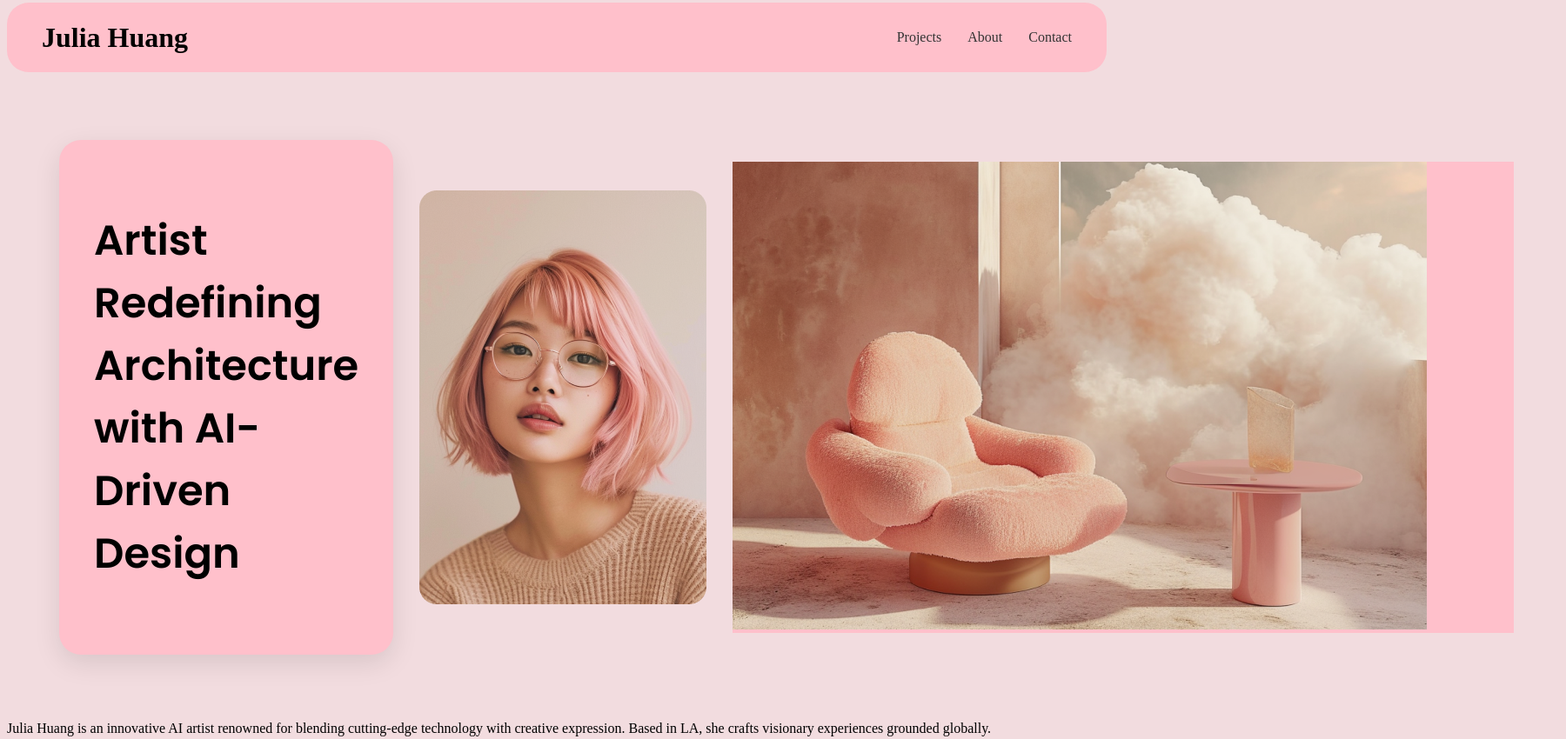
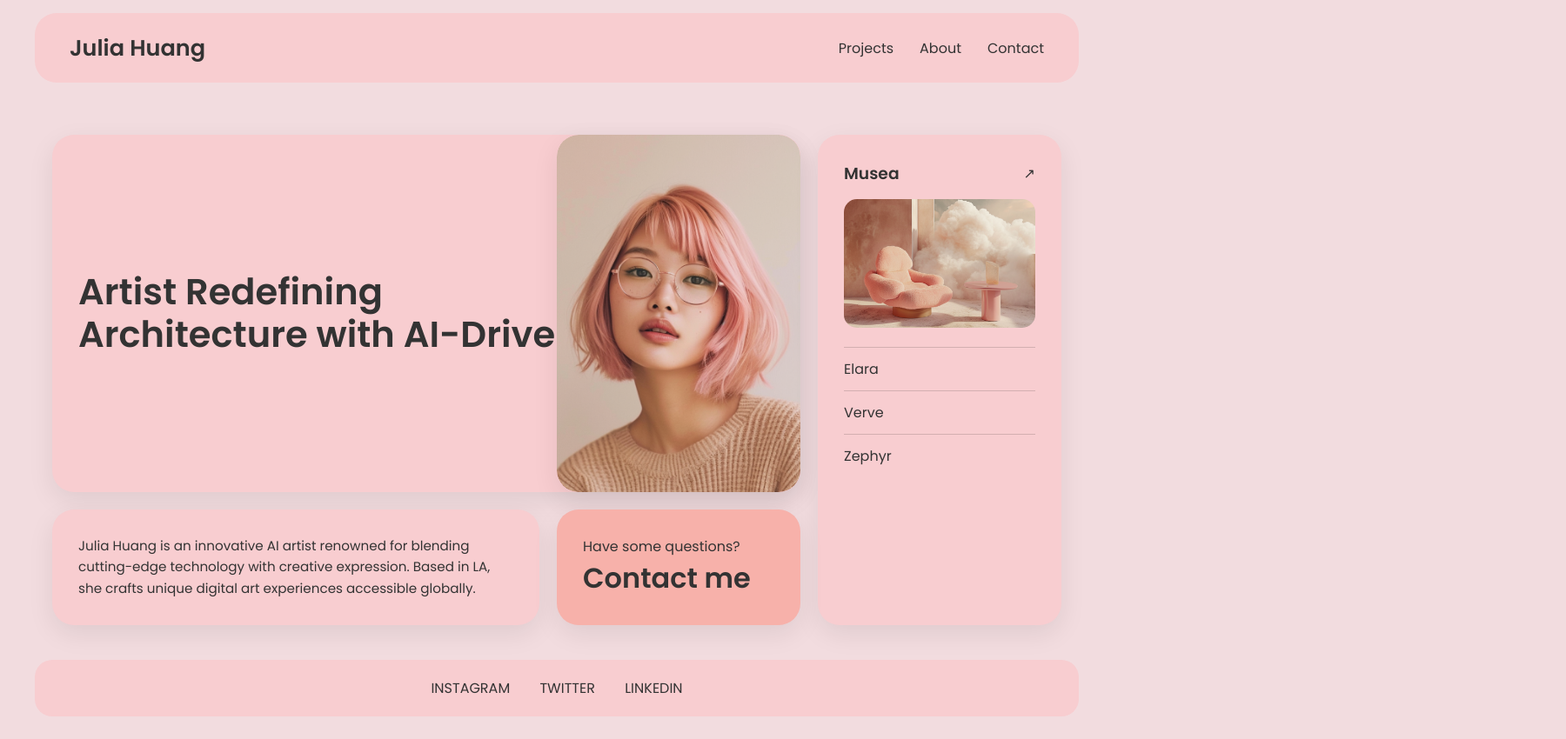
Before and after one commit to lSagenav/html, a plain HTML site: page index.html in a window 1280 px wide. Shown: the part 5-855 px from the top of the page at 87% size, 1800 px wide, since content can reach past the window. Drawn offline with Linux system fonts and the light colour scheme.

Commit message:
Primer commit con mi usuario lsagenav

```diff
--- a/index.html
+++ b/index.html
@@ -1,76 +1,103 @@
 <!DOCTYPE html>
 <html lang="en">
+<head>
+    <!-- Codificación de caracteres -->
+    <meta charset="UTF-8" />
 
-<head>
-    <meta charset="UTF-8" />
+    <!-- Hace que el diseño sea responsive -->
     <meta name="viewport" content="width=device-width, initial-scale=1.0" />
+
     <title>Julia Huang Portfolio</title>
-    <link rel="stylesheet" href="./styles.css" />
+
+    <!-- CSS principal -->
+    <link rel="stylesheet" href="styles.css" />
+
+    <!-- Fuente desde Google Fonts -->
     <link href="https://fonts.googleapis.com/css2?family=Poppins:wght@400;600&display=swap" rel="stylesheet">
-
 </head>
 
-<body class="body">
-    <!-- Barra superior -->
+<body>
+
+    <!-- ================= HEADER ================= -->
     <header>
+        <!-- Barra superior centrada -->
+        <div class="init-bar">
 
-        <div class="init-bar">
+            <!-- Nombre / logo -->
             <h1>Julia Huang</h1>
+
+            <!-- Navegación principal -->
             <nav class="navbar">
                 <a href="#">Projects</a>
                 <a href="#">About</a>
                 <a href="#">Contact</a>
             </nav>
+
         </div>
+    </header>
 
-    </header>
-    <br>
+    <!-- ================= MAIN (GRID PRINCIPAL) ================= -->
+    <!-- dashboard es el contenedor GRID -->
+    <main class="dashboard">
 
-    <main class="main">
-        <!-- Sección principal -->
-        <section class="section-1">
-            <div class="intro-text">
-                <h2 class="h2">Artist Redefining Architecture with AI-Driven Design</h2>
-            </div>
-            <img src="./img/Imagen_pegada.png" alt="Julia Huang portrait" />
-
-            <section class="section-2">
-
-                <div class="div-final-inicial">
-                    <section>
-                        <img src="./img/Musea.png" alt="Museo">
-
-                    </section>
-
-                </div>
-
-            </section>
+        <!-- ===== TEXTO GRANDE (ocupa 2 columnas) ===== -->
+        <!-- card = estilo base reutilizable -->
+        <section class="card intro-text">
+            <h2>
+                Artist Redefining <br>
+                Architecture with <strong>AI-Driven Design</strong>
+            </h2>
         </section>
 
+        <!-- ===== FOTO (columna central) ===== -->
+        <section class="card portrait-card">
+            <img src="./img/Imagen_pegada.png" alt="Julia Huang portrait">
+        </section>
 
-        <section>
-            <p class="bio">
-                Julia Huang is an innovative AI artist renowned for blending cutting-edge technology with creative
-                expression. Based in LA, she crafts visionary experiences grounded globally.
+        <!-- ===== MUSEA (columna derecha, 2 filas) ===== -->
+        <section class="card gallery">
+
+            <!-- Encabezado de la galería -->
+            <div class="gallery-header">
+                <h3>Musea</h3>
+                <span>↗</span>
+            </div>
+
+            <!-- Imagen principal del proyecto -->
+            <img src="./img/Musea.png" alt="Musea artwork">
+
+            <!-- Lista de proyectos -->
+            <ul class="project-list">
+                <li>Elara</li>
+                <li>Verve</li>
+                <li>Zephyr</li>
+            </ul>
+
+        </section>
+
+        <!-- ===== BIOGRAFÍA ===== -->
+        <section class="card bio">
+            <p>
+                Julia Huang is an innovative AI artist renowned for blending cutting-edge
+                technology with creative expression. Based in LA, she crafts unique
+                digital art experiences accessible globally.
             </p>
-            <!-- Galería de proyectos -->
-            <section class="gallery">
-                <h3>Museo</h3>
-                <img src="./img/Musea.png" alt="Museo artwork" class="gallery-img" />
-                <ul class="project-list">
-                    <li>Elara</li>
-                    <li>Verve</li>
-                    <li>Zephyr</li>
-                </ul>
-            </section>
         </section>
+
+        <!-- ===== CONTACTO ===== -->
+        <section class="card contact-box">
+            <p>Have some questions?</p>
+            <h2>Contact me</h2>
+        </section>
+
     </main>
-    <!-- Redes sociales -->
+
+    <!-- ================= FOOTER ================= -->
     <footer class="social-footer">
         <a href="#">INSTAGRAM</a>
         <a href="#">TWITTER</a>
         <a href="#">LINKEDIN</a>
     </footer>
+
 </body>
-
 </html>
--- a/styles.css
+++ b/styles.css
@@ -1,79 +1,206 @@
-.body {
-    background-color: rgb(242, 220, 223);
+/* =====================================================
+   RESET GLOBAL
+   ===================================================== */
+/* Elimina márgenes y paddings por defecto del navegador
+   y evita problemas de cálculo de tamaños */
+* {
+    margin: 0;
+    padding: 0;
+    box-sizing: border-box; /* Incluye padding y borde en el ancho */
 }
 
-
-/* Barra superior */
-.init-bar {
-    background-color: pink;    /* cámbialo al color del Figma */
-    border-radius: 25px;
-    display: flex;
-    justify-content: space-between;    /* título a la izquierda, nav a la derecha */
-    align-items: center;    /* centrado vertical */
-    padding: 0 40px;    /* espacio interno */
-    height: 80px;    /* altura fija como en el diseño */
+/* =====================================================
+   BODY
+   ===================================================== */
+/* Estilos generales de toda la página */
+body {
+    background-color: #f2dcdf; /* Color de fondo general */
+    font-family: 'Poppins', sans-serif; /* Fuente global */
+    color: #333; /* Color base del texto */
 }
 
-
-.main{
-    display: grid;
+/* =====================================================
+   HEADER
+   ===================================================== */
+header {
+    padding: 20px; /* Separación del borde del navegador */
 }
 
+/* Barra superior (logo + navegación) */
+.init-bar {
+    background-color: #f8cdd0;
+    border-radius: 25px; /* Bordes redondeados */
 
-/* Navbar */
-.navbar {
-    display: flex;
-    gap: 30px;
+    max-width: 1200px; /* Limita el ancho */
+    margin: auto; /* Centra horizontalmente */
+
+    padding: 0 40px; /* Espacio interno lateral */
+    height: 80px;
+
+    display: flex; /* Flexbox para alinear contenido */
+    justify-content: space-between; /* Logo a la izquierda, nav a la derecha */
+    align-items: center; /* Centrado vertical */
 }
 
-.navbar a {
-    text-decoration: none;
-    color: #333;    /* color de texto */
-    font-weight: 500;
-    transition: color 0.3s ease;
+/* Título principal */
+.init-bar h1 {
+    font-size: 1.6rem;
+    font-weight: 600;
 }
 
-.navbar a:hover {
-    color: darkred;    /* efecto hover */
+/* Navegación */
+.navbar {
+    display: flex; /* Links en fila */
+    gap: 30px; /* Espacio entre enlaces */
 }
 
-.h2 {
-    color: rgb(0, 0, 0);
-    font-size: 3rem;    /* Puedes probar con 2rem, 2.5rem, 3rem según el tamaño que quieras */
-    color: #000;
-    font-weight: bold;
+/* Enlaces del menú */
+.navbar a {
+    text-decoration: none; /* Quita subrayado */
+    color: #333;
+    font-weight: 500;
 }
 
-.section-1 {
-    display: flex;
-    grid-template-columns: 2fr 1fr;
-    gap: 30px;
-    border-radius: 25px;
-    justify-content: flex-start;
-    padding: 40px;    /* Añade espacio interno */
-    margin: 20px;    /* Añade espacio externo */
-    align-items: center;    /* Centra verticalmente */
+/* =====================================================
+   GRID PRINCIPAL (LAYOUT)
+   ===================================================== */
+/* Contenedor principal del contenido */
+.dashboard {
+    max-width: 1200px; /* Misma anchura que el header */
+    margin: 20px auto; /* Centrado + separación vertical */
+    padding: 20px;
+
+    display: grid; /* CSS Grid */
+    grid-template-columns: 2fr 1fr 1fr; /* 3 columnas (la primera es más ancha) */
+    grid-template-rows: auto auto; /* 2 filas automáticas */
+    gap: 20px; /* Espacio entre cards */
 }
 
-.intro-text {
-    background-color: pink;
-    padding: 40px;    /* Espacio interno cómodo */
-    min-height: 400px;    /* Altura mínima para que el cuadro se vea grande */
+/* =====================================================
+   CARD BASE (REUTILIZABLE)
+   ===================================================== */
+/* Estilo base que comparten todas las secciones */
+.card {
+    background-color: #f8cdd0;
     border-radius: 25px;
-    display: flex;
-    flex-direction: column;
-    justify-content: center;
-    box-shadow: 0 10px 30px rgba(0, 0, 0, 0.1);
-    font-family: 'Poppins', sans-serif;    /* Centra el texto verticalmente */
+    padding: 30px;
+    box-shadow: 0 10px 30px rgba(0,0,0,0.08); /* Sombra suave */
 }
 
+/* =====================================================
+   TEXTO PRINCIPAL (INTRO)
+   ===================================================== */
+.intro-text {
+    grid-column: 1 / span 2; /* Ocupa 2 columnas */
+    grid-row: 1; /* Primera fila */
 
-.div-final-inicial {
-    margin-right: 100px;
+    display: flex; /* Para centrar contenido */
+    align-items: center; /* Centrado vertical del texto */
 }
 
-.section-2{
-    display: grid;
-    background-color: pink;
+/* Texto grande tipo "hero" */
+.intro-text h2 {
+    font-size: 2.6rem;
+    line-height: 1.2; /* Espacio entre líneas */
+}
 
+/* =====================================================
+   FOTO
+   ===================================================== */
+.portrait-card {
+    grid-column: 2; /* Columna central */
+    grid-row: 1; /* Primera fila */
+
+    padding: 0; /* Quita padding para que la imagen toque bordes */
+    overflow: hidden; /* Recorta la imagen */
 }
+
+/* Imagen de la foto */
+.portrait-card img {
+    width: 100%;
+    height: 100%;
+    object-fit: cover; /* Mantiene proporción sin deformar */
+    border-radius: 25px;
+}
+
+/* =====================================================
+   GALERÍA (MUSEA)
+   ===================================================== */
+.gallery {
+    grid-column: 3; /* Columna derecha */
+    grid-row: 1 / span 2; /* Ocupa dos filas */
+}
+
+/* Encabezado de la galería */
+.gallery-header {
+    display: flex;
+    justify-content: space-between; /* Título a la izquierda, icono a la derecha */
+    align-items: center;
+}
+
+/* Imagen principal del proyecto */
+.gallery img {
+    width: 100%;
+    border-radius: 15px;
+    margin: 15px 0; /* Separación vertical */
+}
+
+/* Lista de proyectos */
+.project-list {
+    list-style: none; /* Quita los puntos */
+}
+
+/* Cada item de la lista */
+.project-list li {
+    padding: 12px 0;
+    border-top: 1px solid rgba(0,0,0,0.15); /* Línea separadora */
+}
+
+/* =====================================================
+   BIOGRAFÍA
+   ===================================================== */
+.bio {
+    grid-column: 1; /* Primera columna */
+    grid-row: 2; /* Segunda fila */
+
+    font-size: 0.95rem;
+    line-height: 1.6; /* Texto cómodo de leer */
+}
+
+/* =====================================================
+   CONTACTO
+   ===================================================== */
+.contact-box {
+    grid-column: 2; /* Columna central */
+    grid-row: 2; /* Segunda fila */
+
+    background-color: #f7b1aa; /* Color distinto para destacar */
+    display: flex;
+    flex-direction: column; /* Elementos en columna */
+    justify-content: space-between; /* Espacio entre texto y título */
+}
+
+/* Título del contacto */
+.contact-box h2 {
+    font-size: 2rem;
+}
+
+/* =====================================================
+   FOOTER
+   ===================================================== */
+.social-footer {
+    background-color: #f8cdd0;
+    margin: 20px auto; /* Centrado */
+    padding: 20px;
+    border-radius: 20px;
+    text-align: center;
+    max-width: 1200px;
+}
+
+/* Links del footer */
+.social-footer a {
+    margin: 0 15px; /* Separación horizontal */
+    text-decoration: none;
+    color: #333;
+    font-weight: 500;
+}
```
Also changed, not shown: persona.png (deleted).
